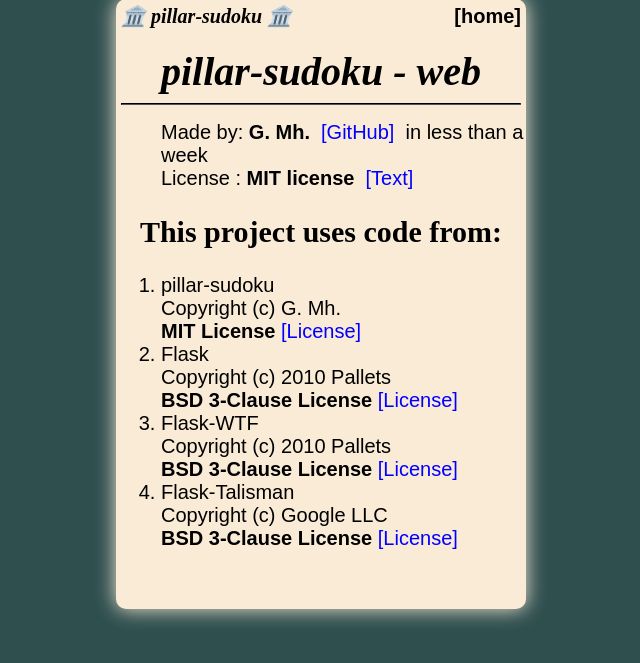
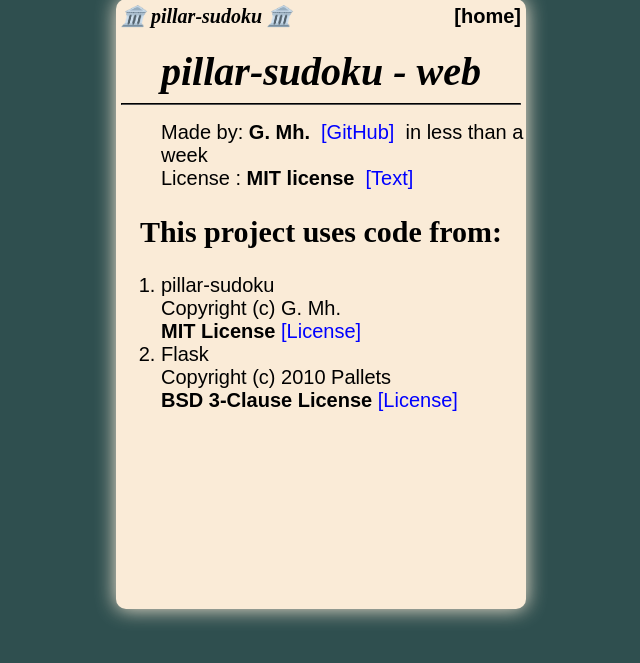
Before and after one commit to Pugneum-H/pillar-sudoku-web, a Flask app: page /info in a window 1280 px wide. Shown: the part 96-759 px from the top of the page, without its empty margins (319-959 px from the left). Run offline with Flask 3, Linux system fonts and the light colour scheme.

Commit message:
Update info.html

```diff
--- a/templates/info.html
+++ b/templates/info.html
@@ -34,16 +34,7 @@
             <b>BSD 3-Clause License</b>
             <a class="clickable" href="https://github.com/pallets/flask/blob/main/LICENSE.txt">[License]</a></p>
             </li>
-            <li><p>Flask-WTF <br>
-            Copyright (c) 2010 Pallets <br>
-            <b>BSD 3-Clause License</b>
-            <a class="clickable" href="https://github.com/wtforms/flask-wtf/blob/master/LICENSE.rst">[License]</a></p>
-            </li>
-            <li><p>Flask-Talisman <br>
-            Copyright (c) Google LLC <br>
-            <b>BSD 3-Clause License</b>
-            <a class="clickable" href="https://github.com/GoogleCloudPlatform/flask-talisman/blob/master/LICENSE">[License]</a></p>
-            </li>
+
             </ol>
     </div>
   </body>
```
